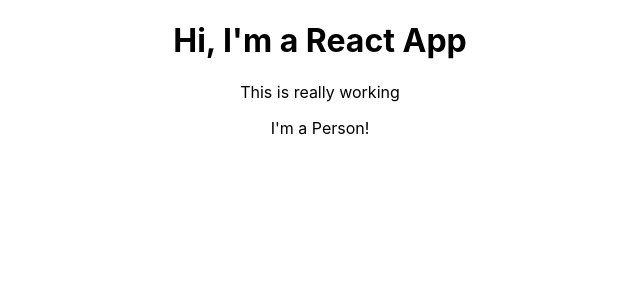
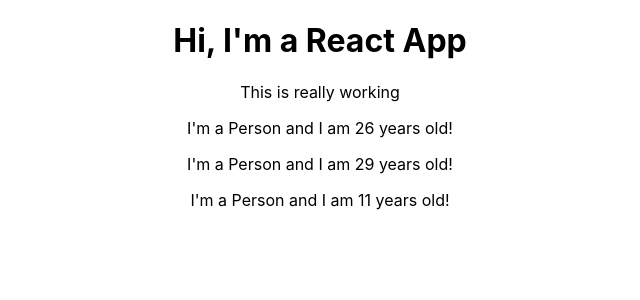
Before and after one commit to RdotSilva/React-Complete-Guide-Course, a React (Create React App) app: page / in a window 1280 px wide. Shown: the top 300 px of the page, without its empty margins (320-960 px from the left). Built offline with nearby package versions, Linux system fonts and the light colour scheme.

Commit message:
Add age expression to person function

```diff
--- a/src/App.js
+++ b/src/App.js
@@ -9,6 +9,8 @@ class App extends Component {
         <h1>Hi, I'm a React App</h1>
         <p>This is really working</p>
         <Person />
+        <Person />
+        <Person />
       </div>
     );
 
--- a/src/Person/Person.js
+++ b/src/Person/Person.js
@@ -1,7 +1,9 @@
 import React from 'react';
 
 const person = () => {
-    return <p>I'm a Person!</p>
-}
+    return <p>I'm a Person and I am {Math.floor(Math.random() * 30)} years old!</p>
+};
+
+
 
 export default person;
```
